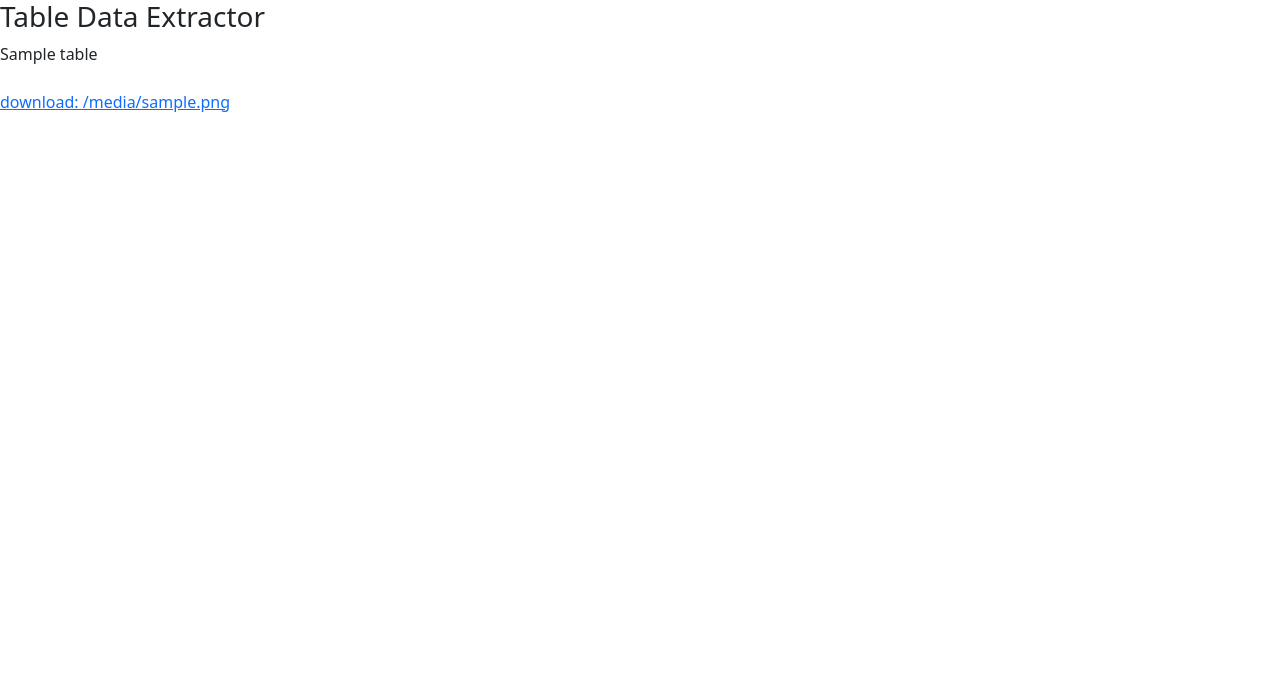
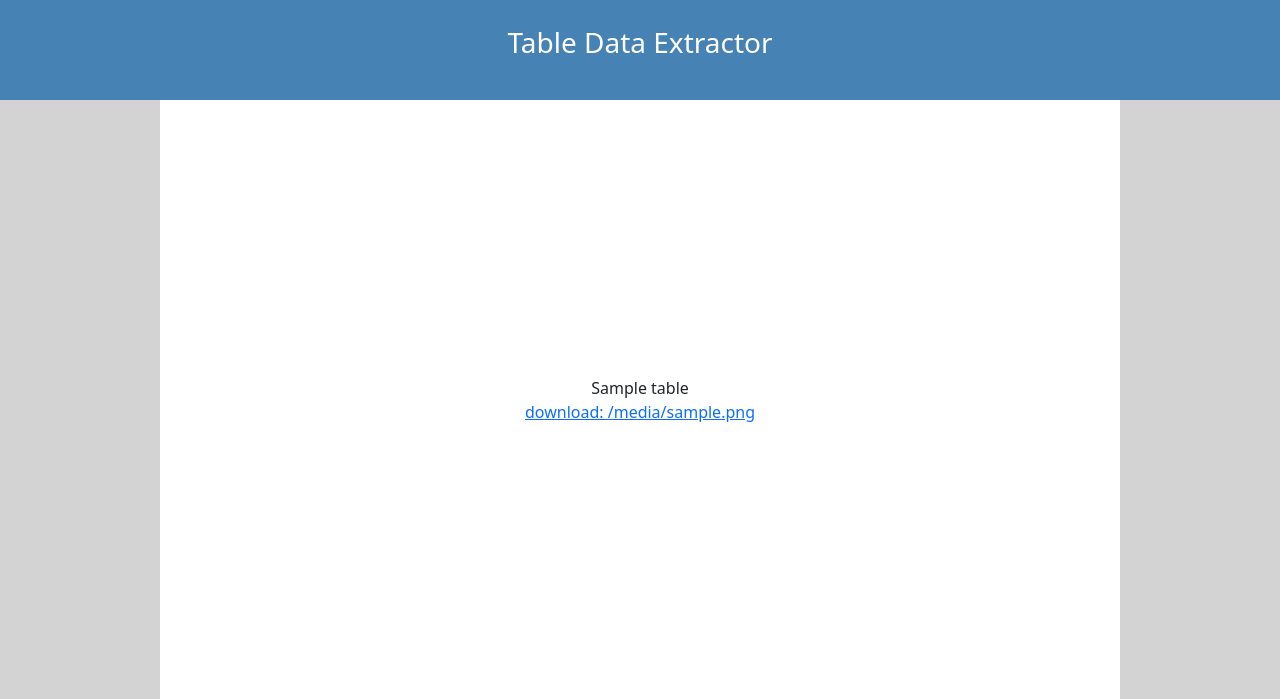
Before and after one commit to Jadetawat/flask, a Flask app: template templates/download.html in a window 1280 px wide. Shown: the top 699 px of the page. Run offline with Flask 3, Linux system fonts and the light colour scheme; the template is opened without the code that fills it: most values are stand-ins (such as "Sample title", 1, 10 or a date in 2020).

Commit message:
Update download.html

```diff
--- a/templates/download.html
+++ b/templates/download.html
@@ -4,7 +4,7 @@
 <head>
     <title>Table Data Extractor</title>
     <meta charset="UTF-8">
-    <link rel="stylesheet" href="/static/style.css">
+    <link rel="stylesheet" href="/static/download.css">
     <link href="https://cdn.jsdelivr.net/npm/bootstrap@5.3.3/dist/css/bootstrap.min.css" rel="stylesheet"
         integrity="sha384-QWTKZyjpPEjISv5WaRU9OFeRpok6YctnYmDr5pNlyT2bRjXh0JMhjY6hW+ALEwIH" crossorigin="anonymous">
 
@@ -15,15 +15,15 @@
         <header class="page-header content">
             <h3>Table Data Extractor</h3>
         </header>
-        <div class="page-l_main content">
+        <div class="page-main content">
+
             {% for table in tables %}
             {{ table|safe }}
             {% endfor %}
-        </div>
-        <div class="page-r_main content">
             {% for filename in files %}
             <br><a href="{{ url_for('download_file', filename=filename) }}">download: {{ filename }}</a><br />
             {% endfor %}
+
         </div>
         <div class="page-leftbar content"></div>
         <div class="page-rightbar content"></div>
```
